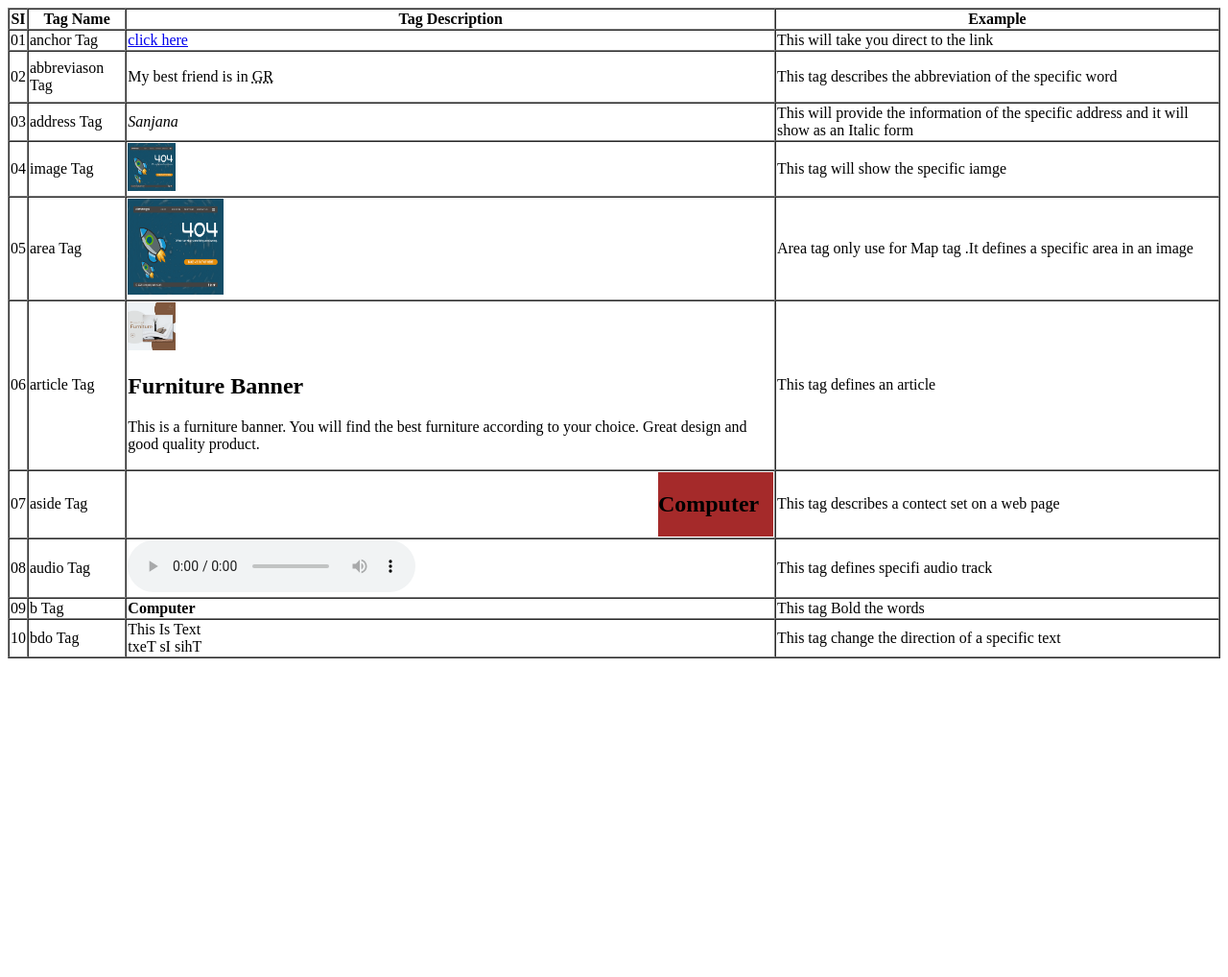
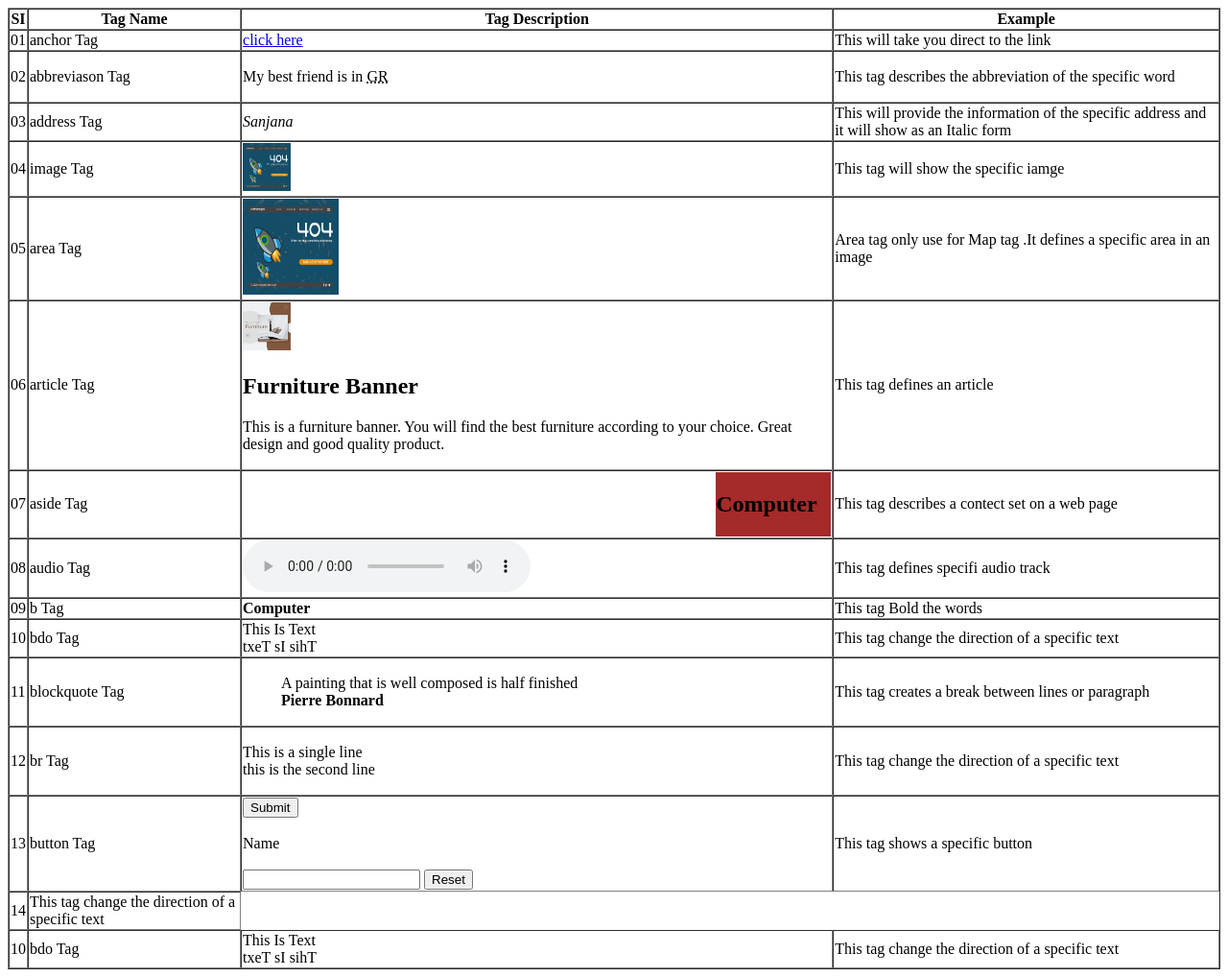
Before and after one commit to Evana27/Second_Assignment-Table-, a plain HTML site: page index.html in a window 1280 px wide. Shown: the whole page at 96% size. Before the commit the page ends 800 px from the top, so only its background shows below. Drawn offline with Linux system fonts and the light colour scheme.

Commit message:
Add files via upload

```diff
--- a/index.html
+++ b/index.html
@@ -100,6 +100,49 @@
           </td>
           <td>This tag change the direction of a specific text</td>
         </tr>
+<!--Number 11-->
+<tr>
+  <td>11</td>
+  <td>blockquote Tag</td>
+  <td><blockquote cite="https://www.brainyquote.com/quote_of_the_day">
+<p>A painting that is well composed is half finished <br> <b>Pierre Bonnard</b>
+  </blockquote></td>
+  <td>This tag creates a break between lines or paragraph</td>
+</tr>
+<!--Number 12-->
+<tr>
+  <td>12</td>
+  <td>br Tag</td>
+  <td><p>This is a single line <br> this is the second line</p></td>
+  <td>This tag change the direction of a specific text</td>
+</tr>
+<!--Number 13-->
+<tr>
+  <td>13</td>
+  <td>button Tag</td>
+  <td><form>
+    <button type="submit">Submit</button><br><br>
+    <label for="name">Name</label><br><br> <input type="name">
+    <button type="reset">Reset</button>
+  </form>
+  <td>This tag shows a specific button</td>
+</tr>
+<!--Number 14-->
+<tr>
+  <td>14</td>
+
+
+  <td>This tag change the direction of a specific text</td>
+</tr>
+<!--Number 10-->
+<tr>
+  <td>10</td>
+  <td>bdo Tag</td>
+  <td><bdo dir="ltr">This Is Text</bdo> <br>
+    <bdo dir="rtl">This Is Text</bdo>
+  </td>
+  <td>This tag change the direction of a specific text</td>
+</tr>
    </table>
 
 
```
